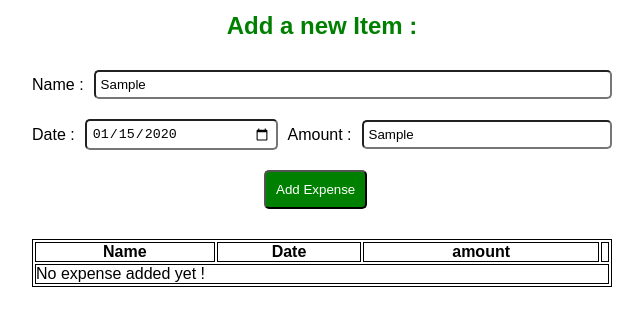
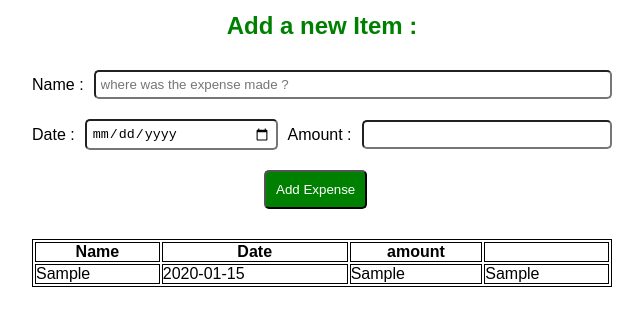
Before and after one commit to EtnoPolino/ExpenseTracker, a plain HTML site: page index.html in a window 1280 px wide. Both pictures are taken after typing "Sample", "2020-01-15", "Sample" into the empty fields and a click on the button "Add Expense". Shown: the part 40-366 px from the top of the page, without its empty margins (318-961 px from the left). Drawn offline with Linux system fonts and the light colour scheme.

Commit message:
item writing on our table, button left

```diff
--- a/index.html
+++ b/index.html
@@ -25,17 +25,19 @@
             </div>
             <button class="submit">Add Expense</button>
 
-            <table style="width:100%">
-                <tr class = "titreTableau">
+            <table class ="expenseContainer" style="width:100%">
+                <tr>
                     <th>Name</th>
                     <th>Date</th>
                     <th>amount</th>
                     <th></th>
                 </tr>
-                <tr class ="expenseContainer">
-                   <td colspan="4">No expense added yet !</td>
-                </tr>
             </table>
     </div>
 </body>
 </html>
+
+
+<!--     <tr class ="expenseContainer">
+                   <td colspan="4">No expense added yet !</td>
+                </tr> -->
--- a/script.js
+++ b/script.js
@@ -0,0 +1,46 @@
+const buttonExpense = document.querySelector('.submit');
+const nameItem = document.querySelector('#nameExpense');
+const dateItem = document.querySelector('#date');
+const amountItem = document.querySelector('#amount');
+const table = document.querySelector('.expenseContainer');
+
+
+function addExpense(){
+
+    if(!nameItem.value || !dateItem.value || !amountItem.value) return;
+
+
+    const tableBody = document.createElement('tbody');
+    table.appendChild(tableBody);
+
+
+    const tr = document.createElement('tr');
+    tableBody.appendChild(tr);
+
+    const itemValues = []
+    itemValues.push(`${nameItem.value}`, `${dateItem.value}`, `${amountItem.value}`, `${nameItem.value}`);
+    console.log(itemValues);
+
+    const td = [];
+    for(let i = 0; i < 4; i++){
+        td [i] = document.createElement('td');
+        tr.appendChild(td[i]);
+        td[i].innerHTML = itemValues[i];
+    }
+
+
+
+
+
+
+  /* ----  addevent on button ----
+  const button = document.createElement('button');
+  button.innerHTML = '+'; */
+
+  /* reinitialisation of value */
+    nameItem.value = '';
+    dateItem.value = '';
+    amountItem.value = '';
+}
+
+buttonExpense.addEventListener('click', addExpense);
--- a/style.css
+++ b/style.css
@@ -65,6 +65,7 @@ button{
     border-radius: 5px;
     background-color: green;
     color: white;
+    cursor: pointer;
 }
 
 /*********** Tableau ********************/
```
